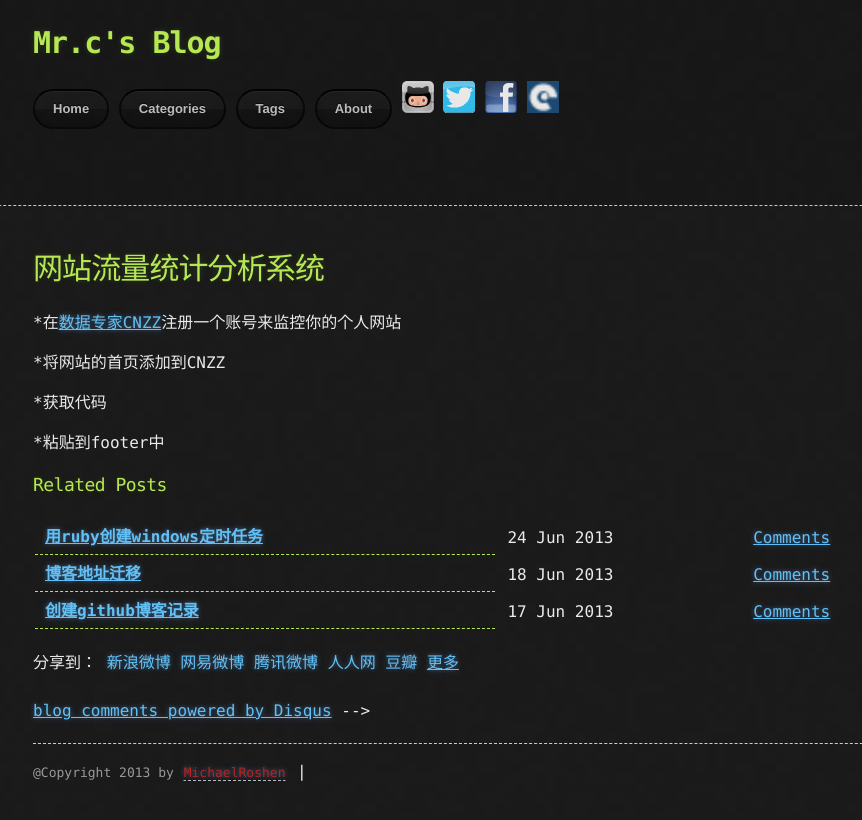
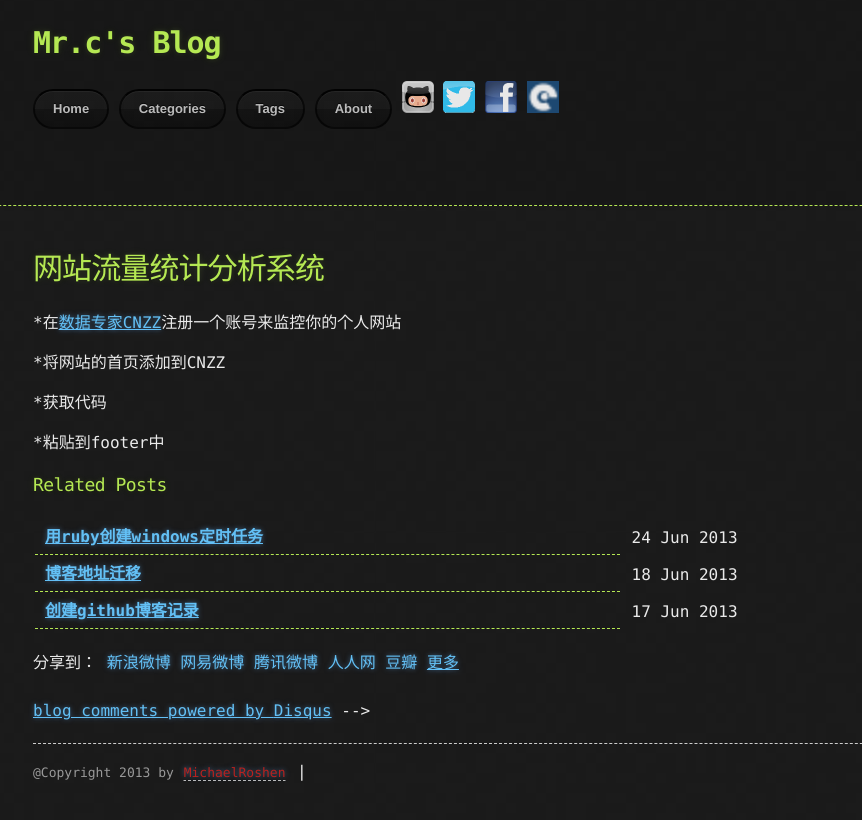
Before and after one commit to MichaelRoshen/michaelroshen.github.com, a Jekyll site: the page built from _posts/2013-06-19-web-traffic-statistics.md, in a window 1280 px wide. Shown: the top 820 px of the page, without its empty margins (157-1019 px from the left). Built offline with Jekyll 4.4.1, drawn with Linux system fonts in a browser that asks for light colours; Markdown is read by kramdown in place of the engine named in the settings; comment, search, counter and statistics services are not loaded.

Commit message:
Update post.html

```diff
--- a/_layouts/post.html
+++ b/_layouts/post.html
@@ -12,7 +12,6 @@
       <tr>
         <th><a href='{{ post.url }}'>{{ post.title }}</a></th>
         <td>{{ post.date | date_to_string }}</td>
-        <td><a href='{{post.url}}#disqus_thread'>Comments</a></td>
       </tr>
     {% endfor %}
   </table>
```
